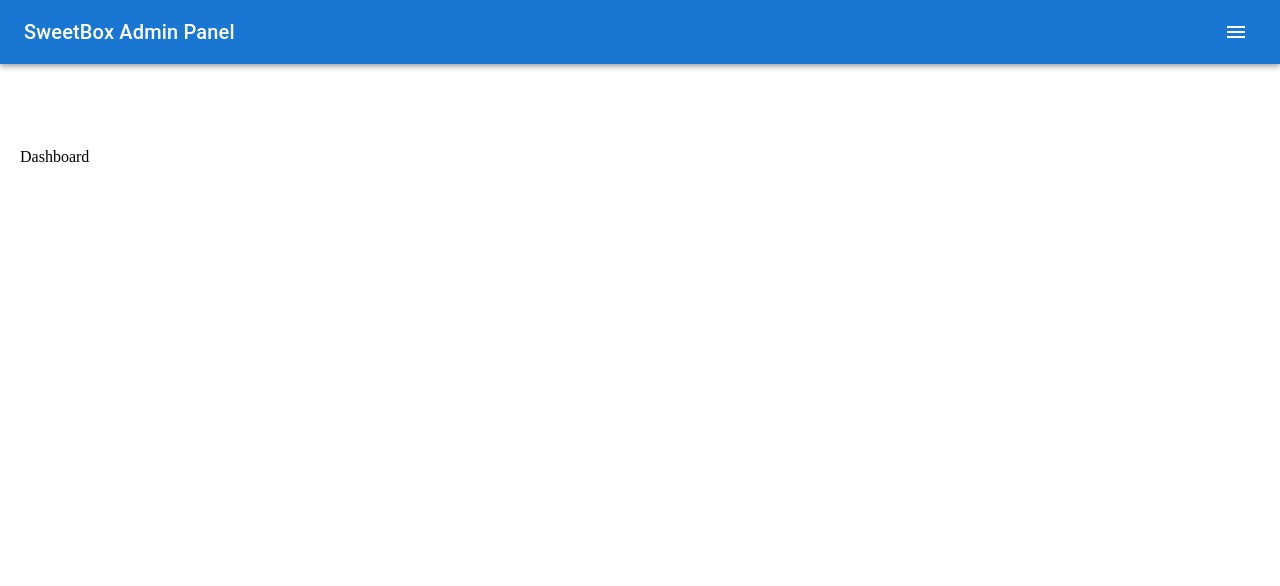
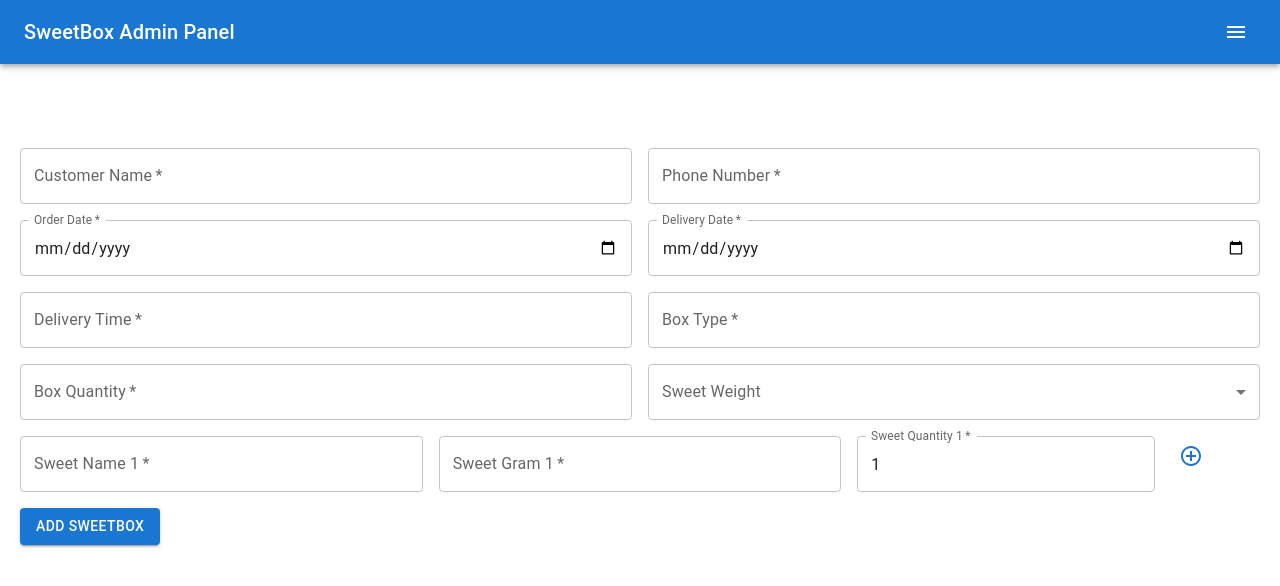
Before and after one commit to Vigneshshankaran/new-sweetbox-app, a React (Create React App) app: page / in a window 1280 px wide. Shown: the top 586 px of the page. Built offline with nearby package versions, Linux system fonts and the light colour scheme.

Commit message:
root path edit

```diff
--- a/src/App.js
+++ b/src/App.js
@@ -3,7 +3,7 @@ import './App.css';
 import { BrowserRouter as Router, Routes, Route } from 'react-router-dom';
 import AddForm from './components/AddForm/AddForm';
 import CustomerDetailsTable from './components/CustomerDetailsTable/CustomerDetailsTable';
-import Dashboard from './components/Dashboard/Dashboard';
+// import Dashboard from './components/Dashboard/Dashboard';
 import Login from './components/Login/Login';
 import ManufactureDetailsTable from './components/ManufactureDetailsTable/ManufactureDetailsTable';
 import NavBar from './components/Navbar/Navbar';
@@ -23,8 +23,8 @@ function App() {
         <NavBar /> {/* Navbar will be displayed on all pages */}
         <div className="content">
           <Routes> {/* Wrapped Routes around Route components */}
-            <Route path="/" element={<Dashboard />} /> {/* Ensure element prop is provided */}
-            <Route path="/add" element={<AddForm />} /> {/* Ensure element prop is provided */}
+            <Route path="/" element={<AddForm />} /> {/* Ensure element prop is provided */}
+            {/* <Route path="/" element={<AddForm />} /> Ensure element prop is provided */}
             <Route
               path="/customerdetails"
               element={<CustomerDetailsTable totalKgByCustomer={totalKgByCustomer} />}
```
